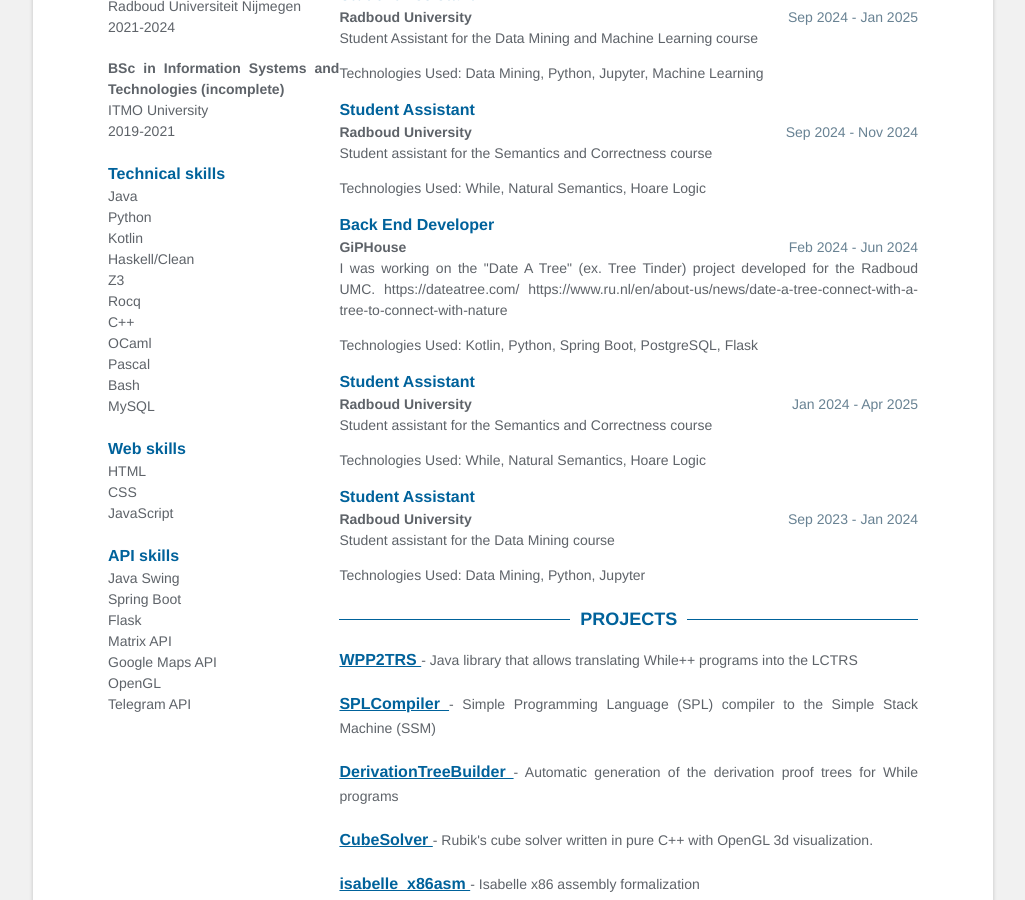
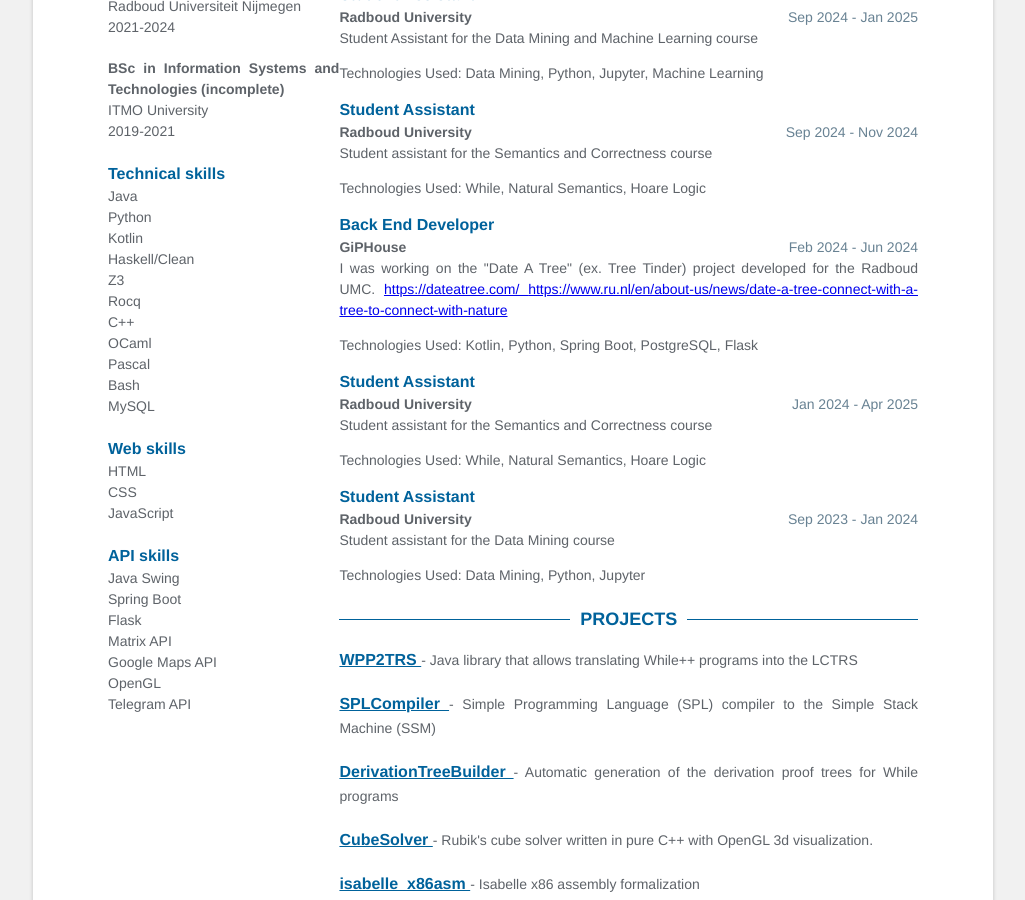
Before and after one commit to mikhirurg/mikhirurg.github.io, a Jekyll site: the page built from index.html, in a window 1280 px wide and 900 px high, scrolled down 574 px. Shown: the whole window, without its empty margins (127-1152 px from the left). Built offline with Jekyll 4.4.1, drawn with Linux system fonts in a browser that asks for light colours; part of the change alters nothing that is shown.

```diff
--- a/_data/data.yml
+++ b/_data/data.yml
@@ -237,8 +237,8 @@ experience:
     company: GiPHouse
     details: |
       I was working on the "Date A Tree" (ex. Tree Tinder) project developed for the Radboud UMC.
-      https://dateatree.com/
-      https://www.ru.nl/en/about-us/news/date-a-tree-connect-with-a-tree-to-connect-with-nature
+      <a href="https://dateatree.com/"> https://dateatree.com/ </a>
+      <a href="https://www.ru.nl/en/about-us/news/date-a-tree-connect-with-a-tree-to-connect-with-nature"> https://www.ru.nl/en/about-us/news/date-a-tree-connect-with-a-tree-to-connect-with-nature </a>
     technologies_used: Kotlin, Python, Spring Boot, PostgreSQL, Flask
 
   - time: Jan 2024 - Apr 2025
```
